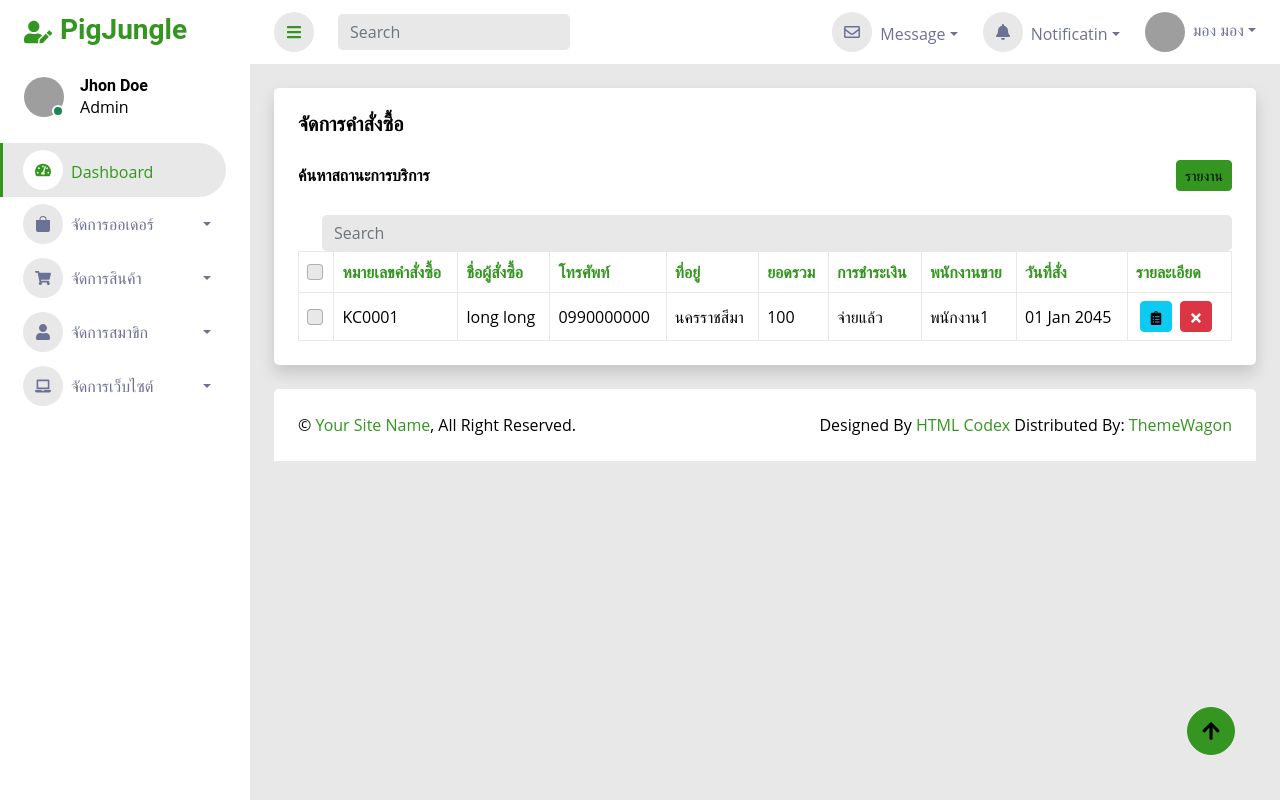
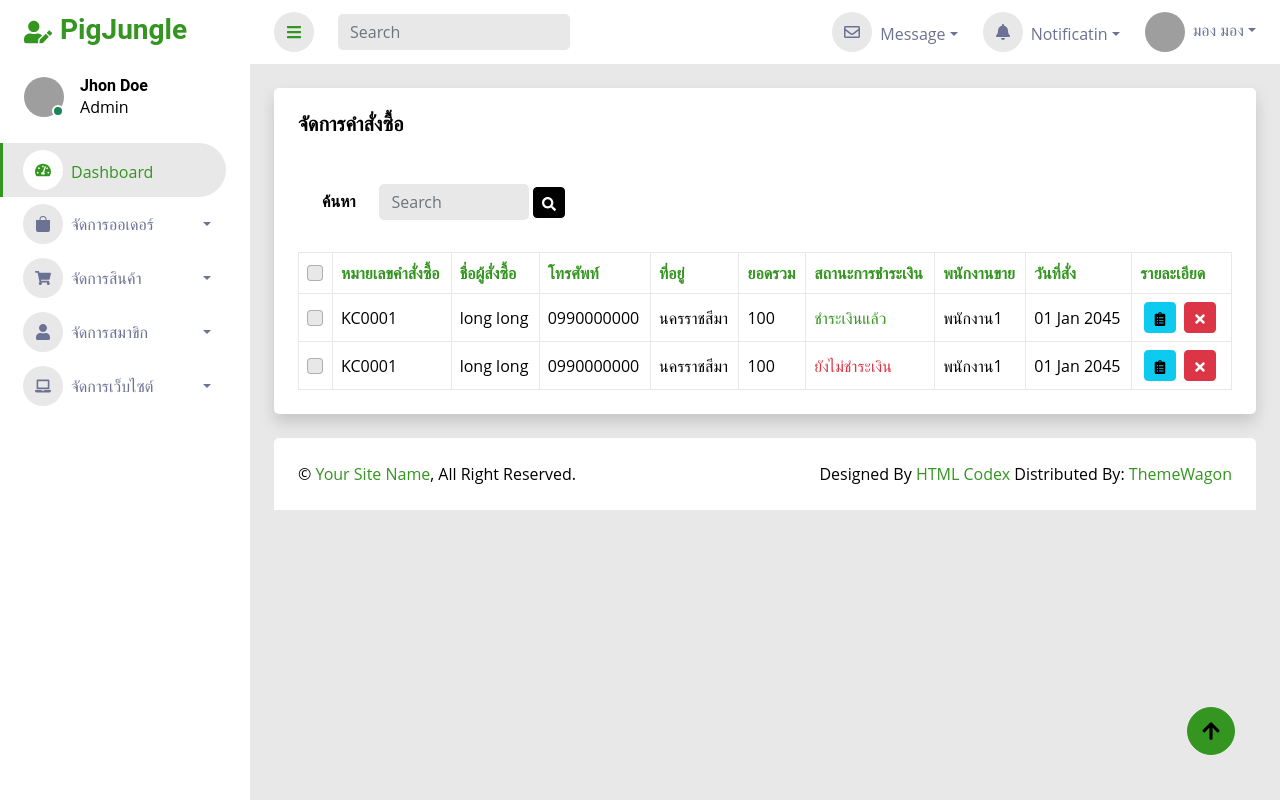
Before and after one commit to MEE-POONG/PIG-JUNGLE-BACK-END, a Next.js app: page /orders/orderslist in a window 1280 px wide. Built offline with nearby package versions, Linux system fonts and the light colour scheme; grey boxes are pictures that could not be loaded.

Commit message:
editorder

```diff
--- a/pages/orders/orderslist.jsx
+++ b/pages/orders/orderslist.jsx
@@ -3,7 +3,7 @@ import { useState } from 'react';
 import IndexPage from "components/layouts/IndexPage";
 import { useRouter } from 'next/router';
 import { Container, Image, Row, Modal, Button, Form, OverlayTrigger, Tooltip } from 'react-bootstrap';
-import { FaTimes, FaEye, FaEdit, FaClipboardList } from 'react-icons/fa';
+import { FaTimes, FaSearch, FaEdit, FaClipboardList } from 'react-icons/fa';
 import Link from 'next/link';
 
 export default function OrdersListPage() {
@@ -32,14 +32,19 @@ export default function OrdersListPage() {
                     </div>
 
                     {/* Search Order List */}
-                    <div className="d-flex align-items-center justify-content-between mb-4">
-                        <h6 className="mb-0">ค้นหาสถานะการบริการ</h6>
-                        <a className="btn btn-sm btn-primary" href="">รายงาน</a>
+                    <Row className=" g-4">
+                    <div className="col-sm-12 col-md-6 col-xl-4">
+                      <div className="h-100 bg-secondary rounded p-4">
+                        <div className="d-flex align-items-center justify-content-between mb-2">
+                          <h6 className="mb-0">ค้นหา</h6>
+                          <form className="d-none d-md-flex ms-4">
+                            <input className="form-control bg-dark border-0" type="search" placeholder="Search" />
+                          </form>
+                          <a className='btn btn-sm btn-light mx-1'> <FaSearch/> </a>
+                        </div>
+                      </div>
                     </div>
-
-                    <form className="d-none d-md-flex ms-4">
-                        <input className="form-control bg-dark border-0" type="search" placeholder="Search" />
-                    </form>
+                    </Row>
 
 
                    {/* table start */}
@@ -53,7 +58,7 @@ export default function OrdersListPage() {
                                     <th scope="col">โทรศัพท์</th>
                                     <th scope="col">ที่อยู่</th>
                                     <th scope="col">ยอดรวม</th>
-                                    <th scope="col">การชำระเงิน</th>
+                                    <th scope="col">สถานะการชำระเงิน</th>
                                     <th scope="col">พนักงานขาย</th>
                                     <th>วันที่สั่ง</th>
                                     <th scope="col">รายละเอียด</th>
@@ -67,7 +72,35 @@ export default function OrdersListPage() {
                                     <td>0990000000</td>
                                     <td>นครราชสีมา</td>
                                     <td>100</td>
-                                    <td>จ่ายแล้ว</td>
+                                    <td> <a className='text-primary'>ชำระเงินแล้ว</a></td>
+                                    <td>พนักงาน1</td>
+                                    <td>01 Jan 2045</td>
+                                    <td>
+                                    <div className='manager'>
+                                        <OverlayTrigger
+                                          placement="bottom" delay={{ show: 250, hide: 400 }} overlay={<Tooltip id="button-tooltip" >ดูรายละเอียด</Tooltip>} >
+                                            <Button className="btn btn-sm btn-info mx-1" onClick={ShowModalEdit}>
+                                              <FaClipboardList />
+                                            </Button>
+                                        </OverlayTrigger>
+                                        <OverlayTrigger
+                                          placement="bottom" delay={{ show: 250, hide: 400 }} overlay={<Tooltip id="button-tooltip" >ลบใบสั่งซืื้อ</Tooltip>} >
+                                          <Button className="btn btn-sm btn-danger mx-1" onClick={ShowModalEdit}>
+                                            <FaTimes />
+                                          </Button>
+                                        </OverlayTrigger>
+                                      </div>
+                                    </td>
+                                </tr>
+
+                                <tr>
+                                    <td><input className="form-check-input" type="checkbox" /></td>
+                                    <td>KC0001</td>
+                                    <td>long long</td>
+                                    <td>0990000000</td>
+                                    <td>นครราชสีมา</td>
+                                    <td>100</td>
+                                    <td> <a className='text-danger'>ยังไม่ชำระเงิน</a></td>
                                     <td>พนักงาน1</td>
                                     <td>01 Jan 2045</td>
                                     <td>
```
Also changed, not shown: pages/orders/delivery_list.jsx (+6 -9 lines).
